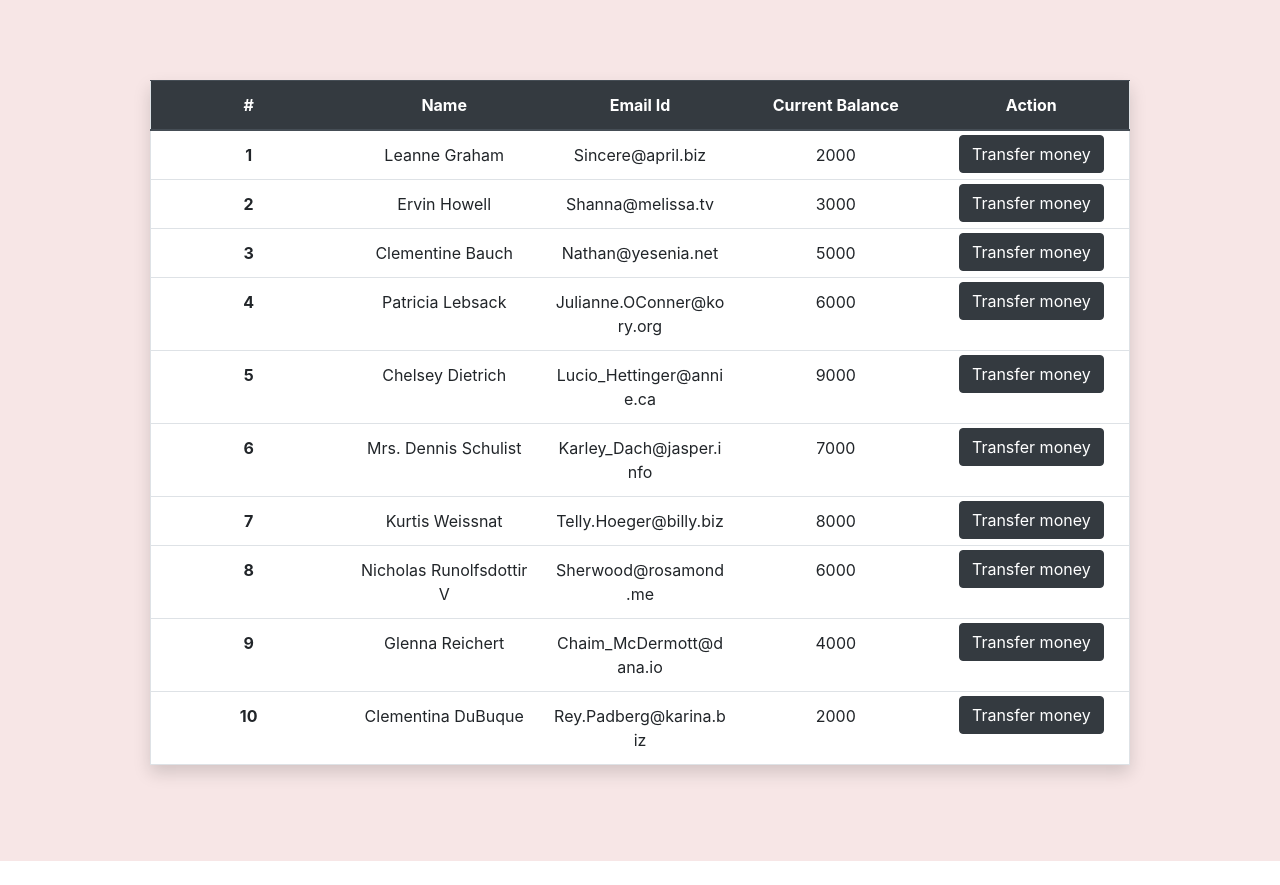
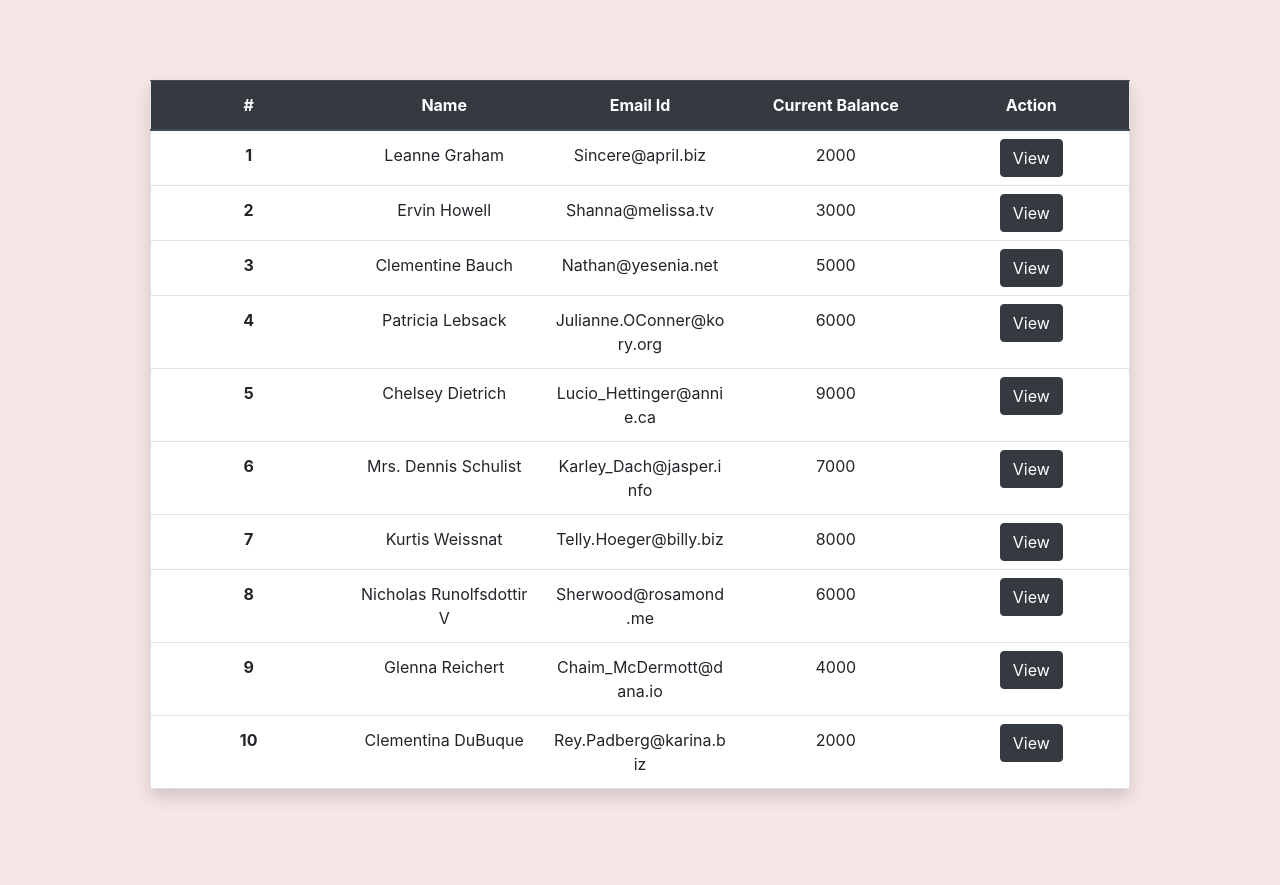
Before and after one commit to MansiRaveshia/basic-banking-website, a React (Create React App) app: page /customers in a window 1280 px wide. Before the commit the page ends 861 px from the top, so only its background shows below. Built offline with nearby package versions, Linux system fonts and the light colour scheme.

Commit message:
changes4

```diff
--- a/src/components/Customers.js
+++ b/src/components/Customers.js
@@ -33,7 +33,7 @@ const Customers = () =>{
       <td>{customer.name}</td>
       <td>{customer.email}</td>
       <td>{customer.balance}</td>
-      <td className=' p-1'><Link to={`/customers/transfer/${customer.id}`}><button  className="btn btn-dark">Transfer money</button></Link></td>
+      <td className=' p-2'><Link to={`/customers/transfer/${customer.id}`}><button  className="btn btn-dark">View</button></Link></td>
     </tr>
 
         ))
```
